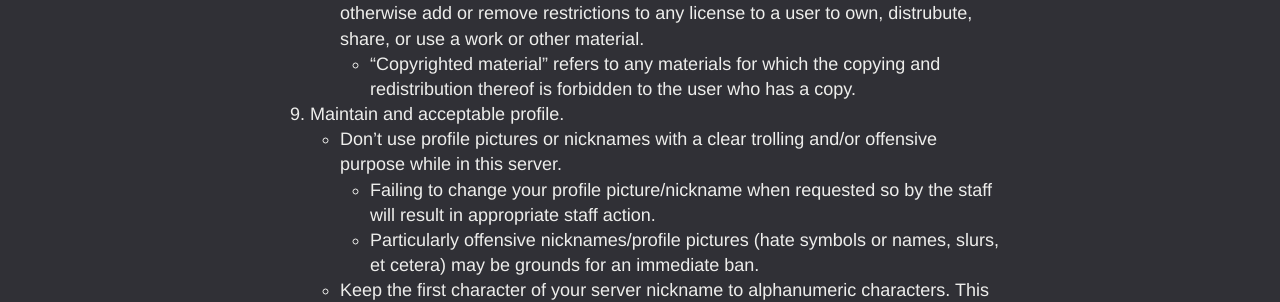
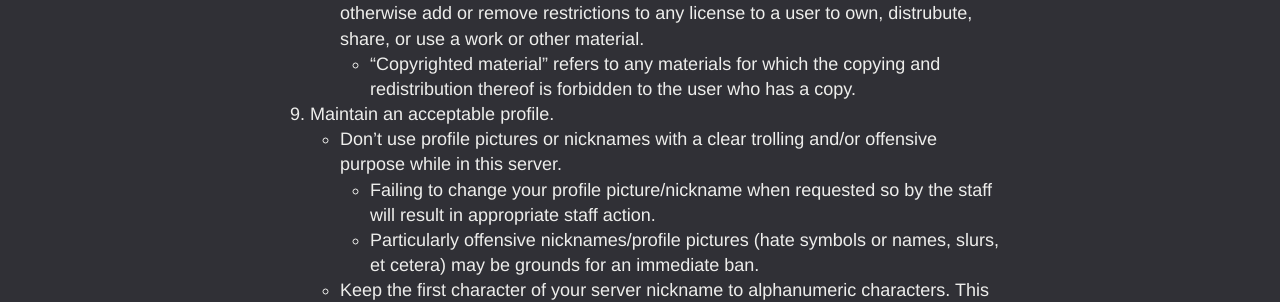
Before and after one commit to reswitched/CommunityInfo, a Jekyll site: the page built from community/rules/index.md, in a window 1280 px wide and 900 px high, scrolled down 3681 px. Shown: the part 432-734 px from the top of the window. Built offline with Jekyll 4.4.1, drawn with Linux system fonts in a browser that asks for light colours.

Commit message:
Fix typo in rule 9

```diff
--- a/community/rules/index.md
+++ b/community/rules/index.md
@@ -98,7 +98,7 @@ Don't whine about staff or these rules in public. As per rule 3, do talk private
         - If you need to verify one of your keys or other dumps against someone else's or a known-good copy, post a *hash* of the material.
     - For the sake of argument, there are copyrighted works which are under license to be re-shared freely. This does not restrict or forbid those from being shared, or otherwise add or remove restrictions to any license to a user to own, distrubute, share, or use a work or other material.
         - "Copyrighted material" refers to any materials for which the copying and redistribution thereof is forbidden to the user who has a copy.
-9. Maintain and acceptable profile.
+9. Maintain an acceptable profile.
     - Don't use profile pictures or nicknames with a clear trolling and/or offensive purpose while in this server.
         - Failing to change your profile picture/nickname when requested so by the staff will result in appropriate staff action.
         - Particularly offensive nicknames/profile pictures (hate symbols or names, slurs, et cetera) may be grounds for an immediate ban.
```
